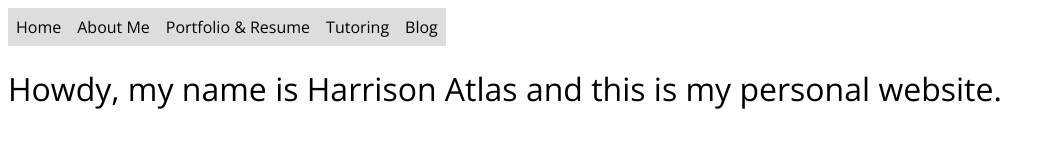
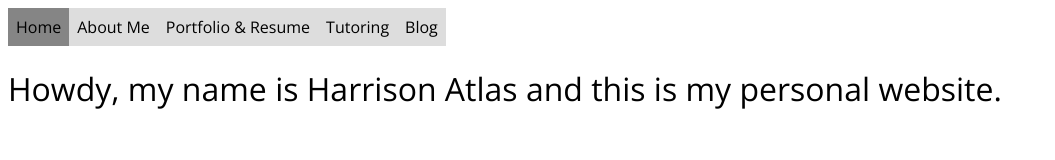
Before and after one commit to hatlas27/hatlaswebsite, a plain HTML site: page index.html in a window 1280 px wide. Shown: the whole page, without its empty margins (0-1055 px from the left). Drawn offline with nearby package versions, Linux system fonts and the light colour scheme.

Commit message:
specificity

```diff
--- a/styles.css
+++ b/styles.css
@@ -33,6 +33,6 @@ li a:hover, li a:active {
   background-color: #858585;
 }
 
-.active {
+li a.active {
   background-color: #858585;
 }
```
